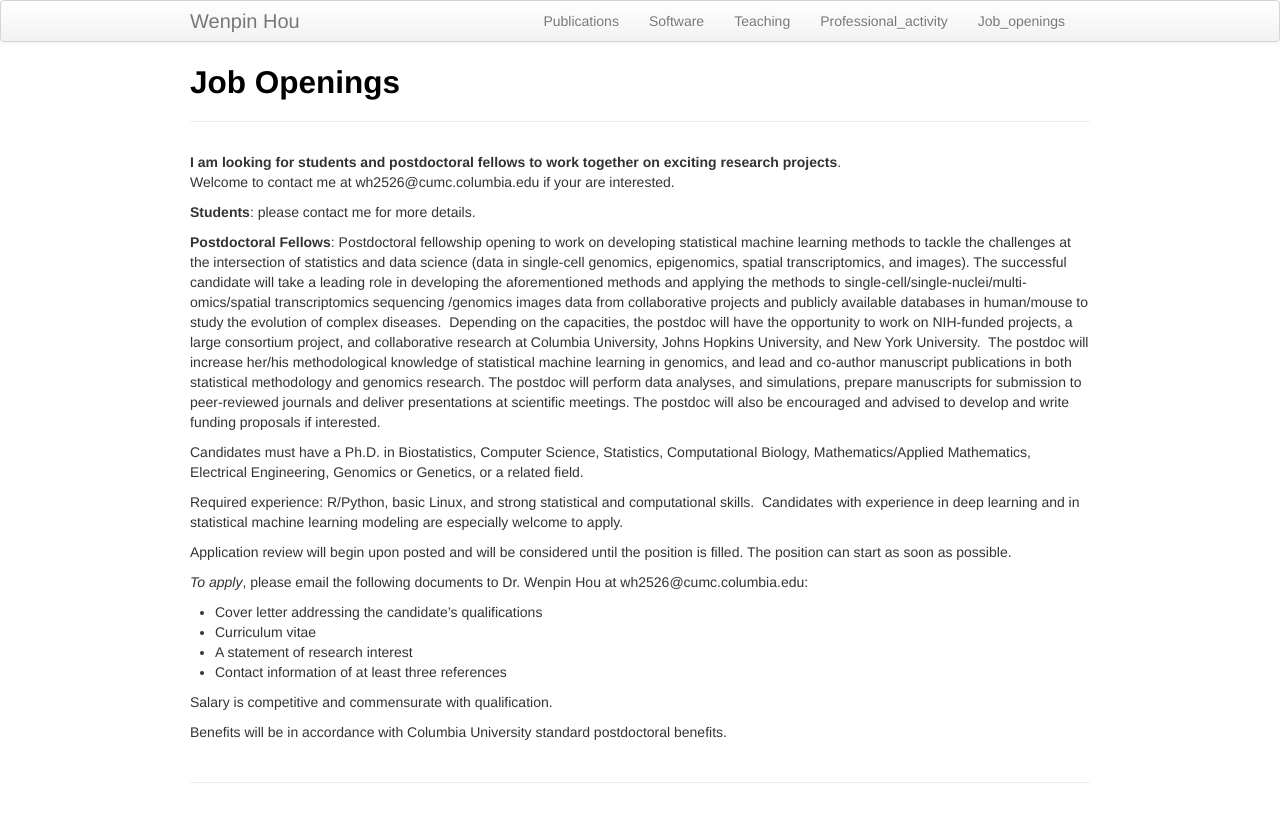
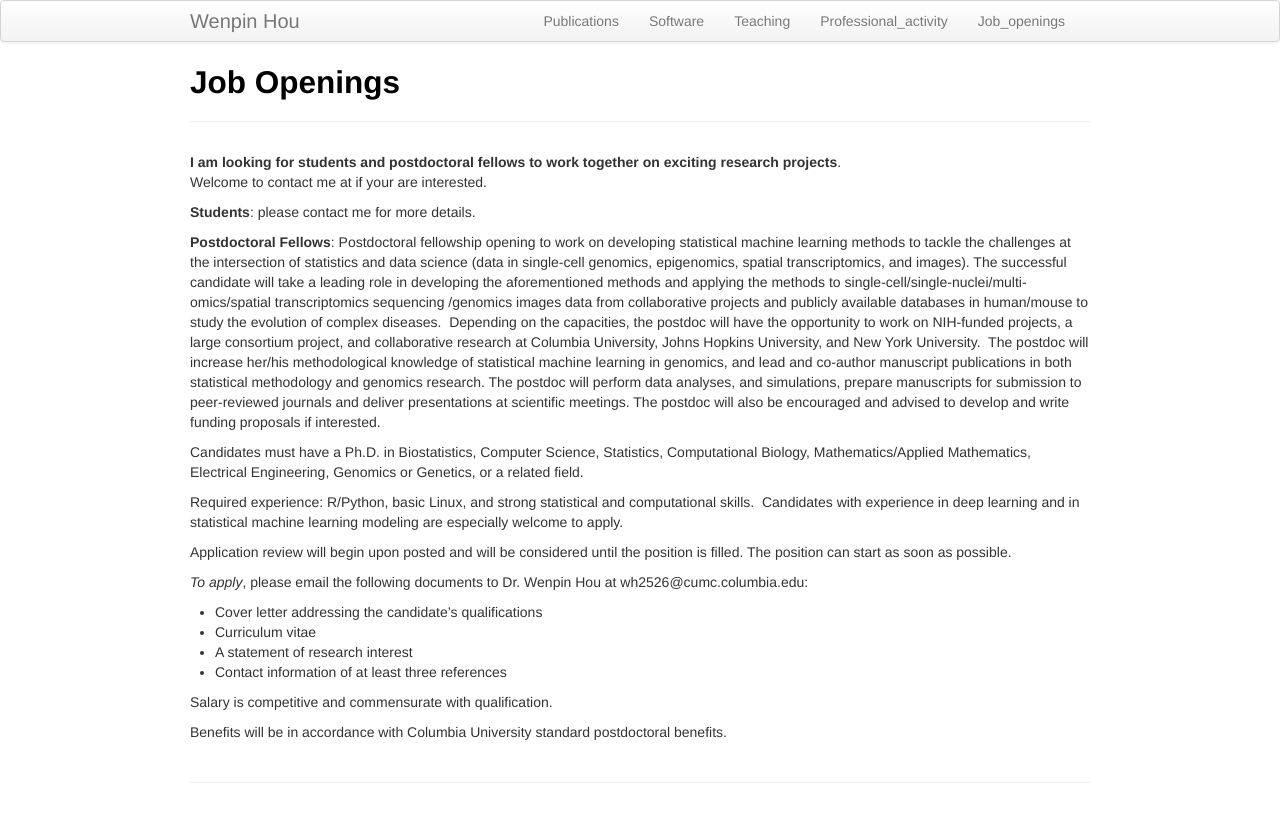
Before and after one commit to Winnie09/Wenpin_Hou, a Jekyll site: the page built from pages/job_openings.md, in a window 1280 px wide. Shown: the top 822 px of the page. Built offline with Jekyll 4.4.1, drawn with Linux system fonts in a browser that asks for light colours.

Commit message:
remove email

```diff
--- a/pages/job_openings.md
+++ b/pages/job_openings.md
@@ -5,7 +5,7 @@ title: Job Openings
 
 
 **I am looking for students and postdoctoral fellows to work together on exciting research projects**.
-Welcome to contact me at wh2526@cumc.columbia.edu if your are interested.
+Welcome to contact me at if your are interested.
 
 **Students**: please contact me for more details.
 
```
